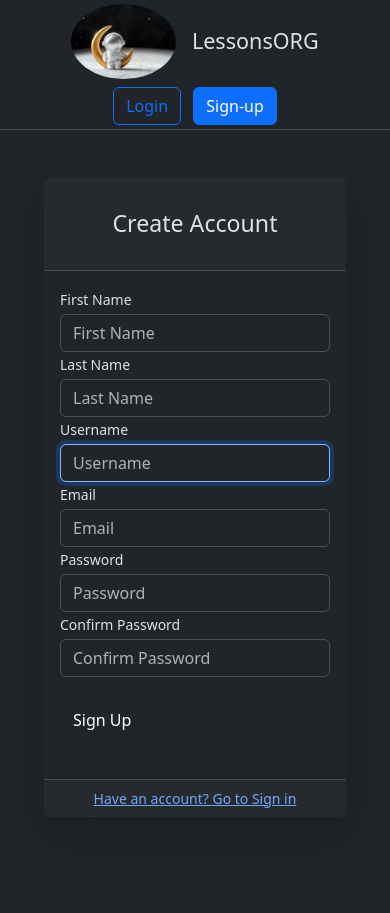
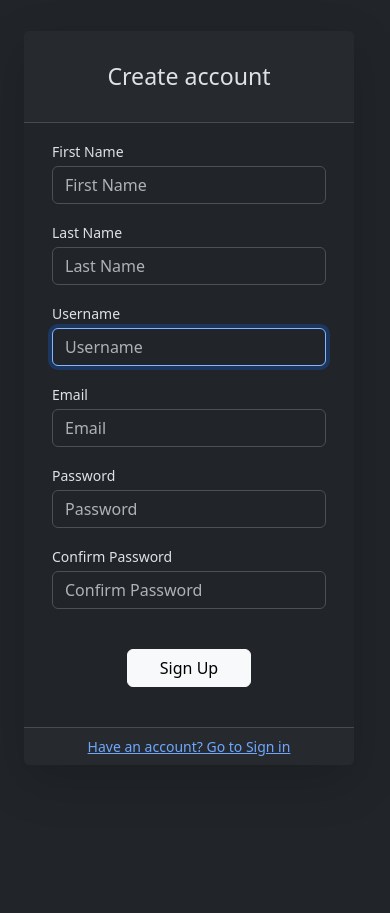
Before and after one commit to afondevilarevelli/private_lessons_organizer, a Django app: page /accounts/signup in a window 390 px wide. After the commit the page ends 756 px from the top, so only its background shows below. Run offline with Django 4.2, Linux system fonts and the light colour scheme; some libraries are stand-ins or nearby versions.

Commit message:
auth layout

```diff
--- a/static/css/global.css
+++ b/static/css/global.css
@@ -0,0 +1,3 @@
+body {
+    overflow-x: hidden;
+}
--- a/templates/authentication/signup.html
+++ b/templates/authentication/signup.html
@@ -1,86 +1,77 @@
-{% extends "base.html" %}
-
+{% extends "layout/auth_layout.html" %}
+{% load static %}
+{% block header_title %}
+    Create account
+{% endblock header_title %}
 {% block content %}
-<div class="form-content my-3 p-3">
-    <div class="container">
-        <div class="row justify-content-center">
-            <div class="col-lg-7">
-                <div class="card shadow-lg border-0 rounded-lg mt-0 mb-5">
-                    <div class="card-header justify-content-center">
-                        <h3 class="font-weight-light my-4 text-center">Create Account</h3>
-                    </div>
-                    <div class="card-body">
-                        <form method="POST">
+    <form method="post">
         {% csrf_token %}
         {% if form.errors %}
             <div class="alert alert-danger alert-dismissible" role="alert">
                 <div id="form_errors">
-                                        {% for key, value in form.errors.items %}
-                                            <strong>{{ value }}</strong>
-                                        {% endfor %}
+                    {% for key, value in form.errors.items %}<strong>{{ value }}</strong>{% endfor %}
                 </div>
                 <button type="button" class="close" data-dismiss="alert" aria-label="Close">
                     <span aria-hidden="true">&times;</span>
                 </button>
             </div>
         {% endif %}
-                            <div class="form-row">
-                                <div class="col-md-6">
+        <div class="container text-start">
+            <div class="row">
+                <div class="col-12 col-md-6 mb-3">
                     <div class="form-group">
                         <label class="small mb-1">First Name</label>
                         {{ form.first_name }}
                     </div>
                 </div>
-                                <div class="col-md-6">
+                <div class="col-12 col-sm-6 mb-3">
                     <div class="form-group">
-                                        <label class="small mb-1">Last Name</label>
+                        <label class="small mb-1 form-label">Last Name</label>
                         {{ form.last_name }}
                     </div>
                 </div>
             </div>
-                            <div class="form-row">
-                                <div class="col-md-6">
+            <div class="row">
+                <div class="col-12 col-md-6 mb-3">
                     <div class="form-group">
                         <label class="small mb-1">Username</label>
                         {{ form.username }}
                     </div>
                 </div>
-                                <div class="col-md-6">
+                <div class="col-12 col-md-6 mb-3">
                     <div class="form-group">
                         <label class="small mb-1">Email</label>
                         {{ form.email }}
                     </div>
                 </div>
             </div>
-                            <div class="form-row">
-                                <div class="col-md-6">
+            <div class="row">
+                <div class="col-12 col-md-6 mb-3">
                     <div class="form-group">
                         <label class="small mb-1">Password</label>
                         {{ form.password1 }}
                         {{ form.errors.password }}
                     </div>
                 </div>
-                                <div class="col-md-6">
-
+                <div class="col-12 col-md-6 mb-3">
                     <div class="form-group">
                         <label class="small mb-1">Confirm Password</label>
                         {{ form.password2 }}
                     </div>
                 </div>
             </div>
+        </div>
         <div class="form-group mt-4 mb-0">
-                                <button type="submit" class="col-md-12 btn btn-dark">Sign Up</button><br><br>
+            <button type="submit" class="col-5 btn btn-light">Sign Up</button>
+            <br>
+            <br>
         </div>
     </form>
-                    </div>
+{% endblock content %}
+{% block card_footer %}
     <div class="card-footer text-center">
         <div class="small">
             <a href="#">Have an account? Go to Sign in</a>
         </div>
     </div>
-                </div>
-            </div>
-        </div>
-    </div>
-</div>
-{% endblock content %}
+{% endblock card_footer %}
--- a/templates/base.html
+++ b/templates/base.html
@@ -1,5 +1,4 @@
 {% load static %}
-
 <!DOCTYPE html>
 <html lang="en" data-bs-theme="dark">
   <head>
@@ -11,28 +10,16 @@
         Lessons ORG
       {% endblock title %}
     </title>
-
     {% comment %} Bootstrap CSS {% endcomment %}
-    <link href="{% static 'bootstrap_v_5_3_2/bootstrap.min.css' %}" rel="stylesheet">
-
-    {% block styles %}{% endblock styles %}
+    <link href="{% static 'bootstrap_v_5_3_2/bootstrap.min.css' %}"
+          rel="stylesheet">
+    {% block styles %}
+    {% endblock styles %}
   </head>
   <body>
-    <div class="d-flex flex-column min-vh-100">
-      {% include "layout/header.html" %}
-
-      <div class="flex-grow-1 m-3">
-        {% block content %}{% endblock content %}
-
-        {% comment %} Bootstrap JS {% endcomment %}
-      <script src="{% static 'bootstrap_v_5_3_2/bootstrap.bundle.min.js' %}"></script>
-      {% include "layout/flash_messages.html" %}
-      </div>
-    </div>
-
-
-
-    {% block scripts %}{% endblock scripts %}
-
+    {% block layout %}
+    {% endblock layout %}
+    {% block scripts %}
+    {% endblock scripts %}
   </body>
 </html>
--- /dev/null
+++ b/templates/layout/auth_layout.html
@@ -0,0 +1,40 @@
+{% extends "base.html" %}
+{% load static %}
+{% block styles %}
+    <style>
+    #auth-background {
+        background: url({% static 'images/astronaut.jpg' %});
+        background-position: 40%, 60%;
+        background-size: cover;
+    }
+    </style>
+{% endblock styles %}
+{% block layout %}
+    <div class="text-center">
+        <div class="row gap-0 row-gap-0 vh-100">
+            <div class="d-none d-lg-block col-lg-6" id="auth-background">
+                <div class="fs-1 mt-2">LessonsORG</div>
+            </div>
+            <div class="col-12 col-lg-6 overflow-y-auto d-flex align-items-center justify-content-center">
+                <div class="container mx-4" style="padding-left: 0px;">
+                    <div class="card shadow-lg border-0 rounded-lg mt-0 mb-5">
+                        <div class="card-header">
+                            <h3 class="font-weight-light my-4 text-center">
+                                {% block header_title %}
+                                {% endblock header_title %}
+                            </h3>
+                        </div>
+                        <div class="card-body">
+                            {% block content %}
+                            {% endblock content %}
+                        </div>
+                        {% block card_footer %}
+                        {% endblock card_footer %}
+                    </div>
+                </div>
+            </div>
+        </div>
+        <script src="{% static 'bootstrap_v_5_3_2/bootstrap.bundle.min.js' %}"></script>
+        {% include "layout/flash_messages.html" %}
+    </div>
+{% endblock layout %}
```
Also changed, not shown: templates/authentication/login.html (+5 -8 lines), templates/domain/dashboard.html (+3 -5 lines), templates/home.html (+3 -5 lines), templates/layout/base_layout.html (added, +14 -0 lines), templates/layout/header.html (+18 -10 lines). Lines whose indentation alone changed are shown as unchanged.
